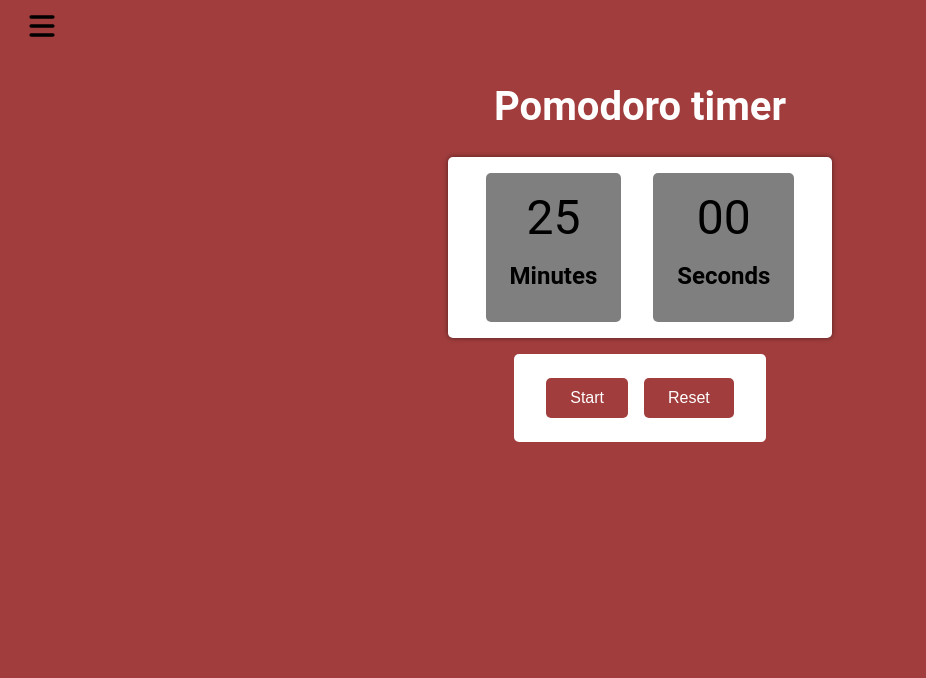
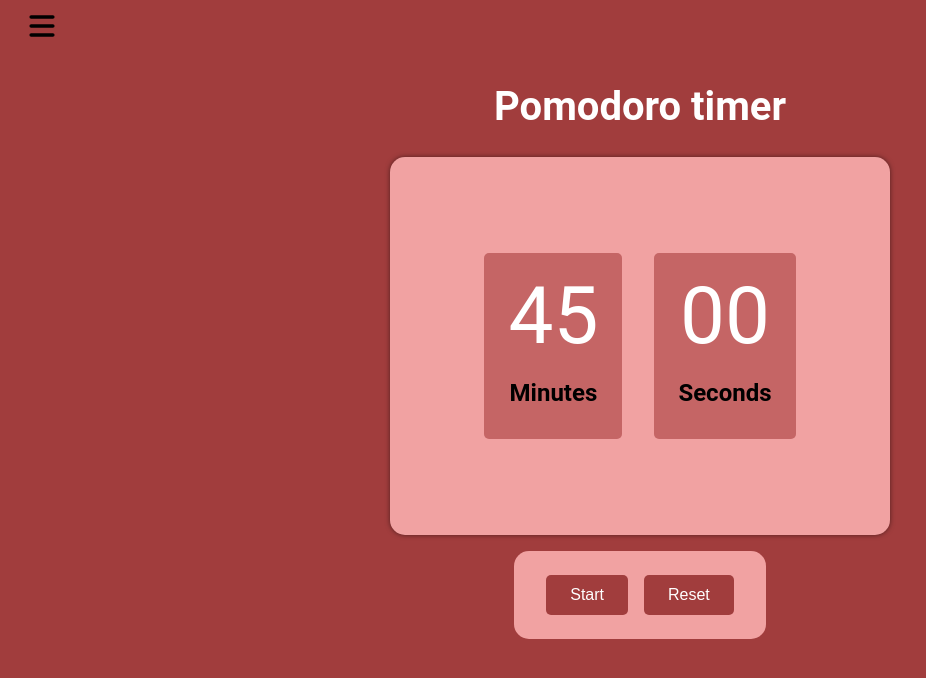
Before and after one commit to numanjvd82/pomodoro-timer, a React (Create React App) app: page / in a window 1280 px wide. Shown: the top 678 px of the page, without its empty margins (0-926 px from the left). Built offline with nearby package versions, Linux system fonts and the light colour scheme.

Commit message:
change some styles

```diff
--- a/src/App.css
+++ b/src/App.css
@@ -46,8 +46,8 @@ body {
 .btn-container {
   margin: 1rem 0;
   padding: 1.5rem;
-  background: #fff;
-  border-radius: 5px;
+  background: #f1a2a2;
+  border-radius: 15px;
 }
 
 .btn {
--- a/src/App.tsx
+++ b/src/App.tsx
@@ -1,21 +1,24 @@
-import { useState, useEffect } from 'react';
+import { useState, useEffect, useRef } from 'react';
 import Stopwatch from './components/Stopwatch';
 import Sidebar from './components/Sidebar';
 import { HiMenu } from 'react-icons/hi';
 import './App.css';
 
 function App() {
-  const [minutes, setMinutes] = useState(25);
+  const [minutes, setMinutes] = useState(45);
   const [seconds, setSeconds] = useState(0);
   const [reset, setReset] = useState(false);
   const [start, setStart] = useState(false);
   const [sidebar, setSidebar] = useState(false);
+
+  const divRef = useRef<HTMLDivElement>(null);
 
   const handleReset = () => {
     if (window.confirm('Are you sure you want to reset?')) {
       setMinutes(25);
       setSeconds(0);
       setReset(false);
+      setStart(false);
     } else {
       return;
     }
@@ -33,9 +36,10 @@ function App() {
         if (minutes === 0 && seconds === 0) {
           alert('Time is up!');
           setMinutes(25);
-          setSeconds(60);
+          setSeconds(0);
         }
         setSeconds((seconds) => seconds - 1);
+        // add border to divRef
       }
       if (!start) {
         clearInterval(interval);
@@ -58,7 +62,7 @@ function App() {
       {sidebar && <Sidebar sidebar={sidebar} setSidebar={setSidebar} />}
       <h1 className="heading-1">Pomodoro timer</h1>
       <div className="container">
-        <Stopwatch minutes={minutes} seconds={seconds} />
+        <Stopwatch divRef={divRef} minutes={minutes} seconds={seconds} />
         <section className="btn-container">
           <button onClick={() => setStart(!start)} className="btn btn__start">
             {start ? 'Stop' : 'Start'}
--- a/src/components/Stopwatch.css
+++ b/src/components/Stopwatch.css
@@ -1,8 +1,9 @@
 .stopwatch {
   position: relative;
-  width: 30%;
-  background-color: #fff;
-  border-radius: 5px;
+  width: 500px;
+  padding: 5rem 0;
+  background-color: #f1a2a2;
+  border-radius: 15px;
   box-shadow: 0 0 5px rgba(0, 0, 0, 0.5);
   display: flex;
   justify-content: center;
@@ -10,14 +11,14 @@
 }
 
 .time {
-  font-size: 3rem;
-  color: #000000;
+  font-size: 5rem;
+  color: #fff;
 }
 
 .stopwatch__time {
   padding: 1rem 1.5rem;
   margin: 1rem;
-  background: rgba(0, 0, 0, 0.5);
+  background: #c56565;
   border-radius: 5px;
   display: flex;
   flex-direction: column;
@@ -30,3 +31,9 @@
   font-weight: bold;
   color: #000;
 }
+
+@media screen and (max-width: 550px) {
+  .stopwatch {
+    width: 100%;
+  }
+}
--- a/src/components/Stopwatch.tsx
+++ b/src/components/Stopwatch.tsx
@@ -4,11 +4,12 @@ import './Stopwatch.css';
 interface StopwatchProps {
   minutes: number;
   seconds: number;
+  divRef: React.RefObject<HTMLDivElement>;
 }
 
-const Stopwatch = ({ minutes, seconds }: StopwatchProps) => {
+const Stopwatch = ({ minutes, seconds, divRef }: StopwatchProps) => {
   return (
-    <div className="stopwatch">
+    <div ref={divRef} className="stopwatch">
       <div className="stopwatch__time stopwatch__minutes">
         <span className="time stopwatch__minutes-time"> {minutes}</span>
         <h1 className="label stopwatch__minutes-label">Minutes</h1>
--- a/src/index.css
+++ b/src/index.css
@@ -1,3 +1,5 @@
+@import url('https://fonts.googleapis.com/css2?family=Lato:wght@100;300;400;700&display=swap');
+
 *,
 ::after,
 ::before {
@@ -7,7 +9,7 @@
 
 body {
   margin: 0;
-  font-family: sans-serif;
+  font-family: 'Lato', sans-serif;
 }
 
 code {
```
